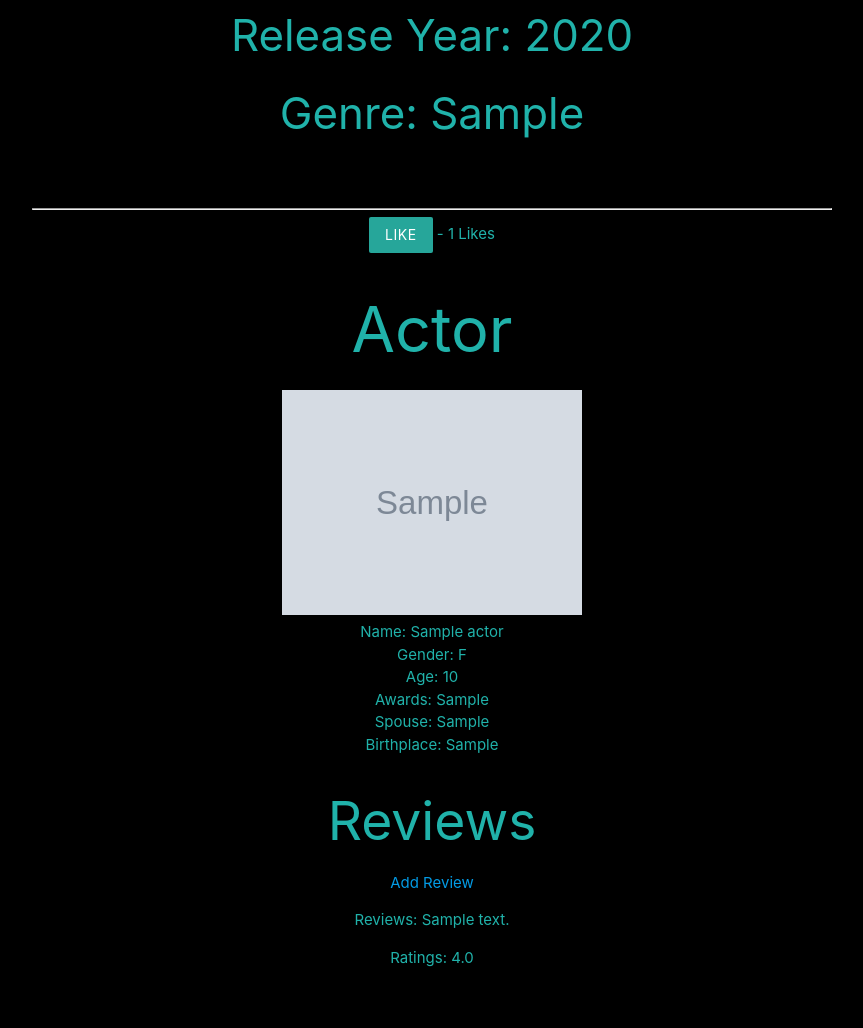
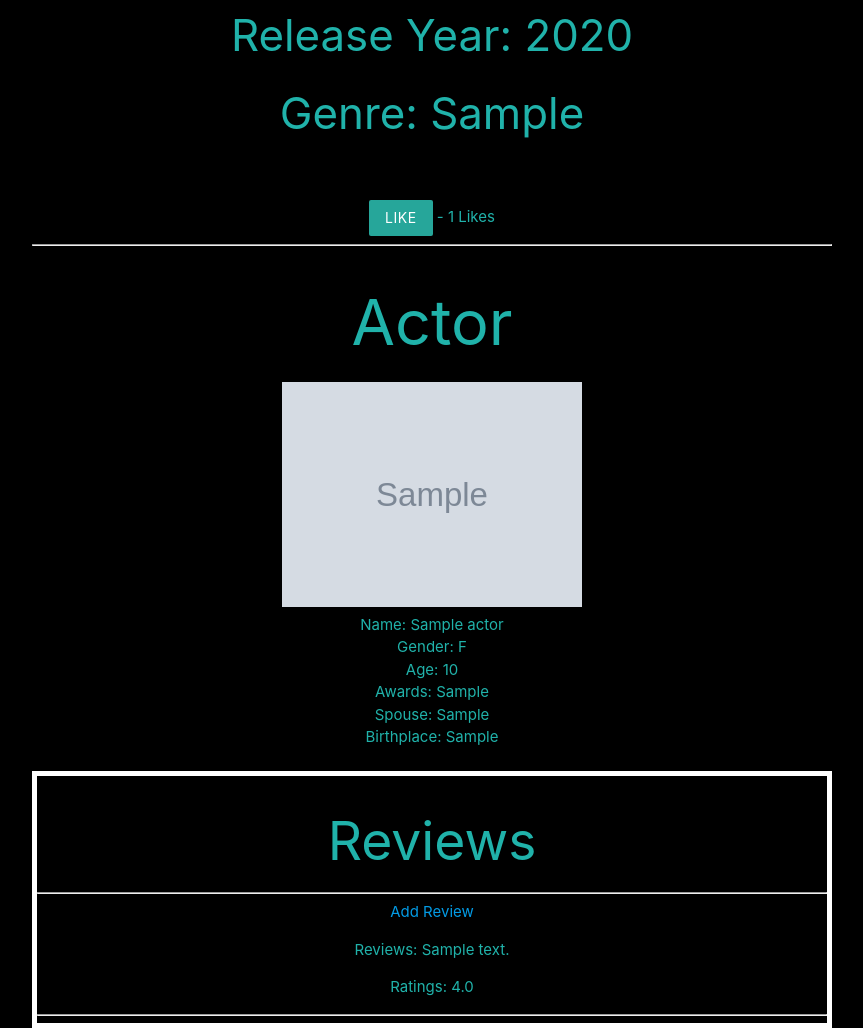
Before and after one commit to Hasanrizvi1993/Movie-Actor, a Django app: page /movies/1/ in a window 1280 px wide. Shown: the part 449-1477 px from the top of the page, without its empty margins (208-1071 px from the left). Before the commit the page ends 1416 px from the top, so only its background shows below. Run offline with Django 4.2, Linux system fonts and the light colour scheme; a user stored in the database is signed in; tables that the repository leaves empty hold one stand-in row (values such as "Sample post"); grey boxes marked "Sample" are stand-in pictures.

Commit message:
fixed the review box and added borders around it

```diff
--- a/main_app/static/styles/styles.css
+++ b/main_app/static/styles/styles.css
@@ -14,3 +14,7 @@ img{
 #actor-form-container, #update-actor-form, #signup-form, #login-form, #movie-form, #movie-update{
     background-color: white;
 }
+
+#review-box{
+    border: 5px solid white;
+}
--- a/main_app/templates/movie_detail.html
+++ b/main_app/templates/movie_detail.html
@@ -10,11 +10,11 @@
     <h3>Release Year: {{movie.release_year}}</h3>
     <h3>Genre: {{movie.genre}}</h3>
     <br/><br/>
-    <hr>
     <form action="{% url 'like_movie' movie.pk %}" method="POST">
         {% csrf_token %}
         <button type="submit", name="movie_id", value="{{ movie.id }}", class="btn btn-primary btn-sm">Like</button> - {{ total_likes }} Likes
     </form>
+    <hr>
 
 
     {% for actor in movie.actors.all %}
@@ -29,7 +29,10 @@
     {% empty %}
         <div>sorry no actors listed :/</div>
     {% endfor %}
+    <br/>
+    <div id="review-box">
     <h2>Reviews</h2>
+    <hr>
     {% if not movie.reviews.all %}
         No reviews Yet...<a href="{% url 'add_review' movie.pk %}">
         Add Review</a>
@@ -39,8 +42,10 @@
         {% for review in movie.reviews.all %}
             <p>Reviews: {{ review.review_content }}</p>
             <p>Ratings: {{ review.rating }}</p>
+        <hr>
         {% endfor %}
     {% endif %}
+    </div>
 </div>
 
 {% endblock %}
```
